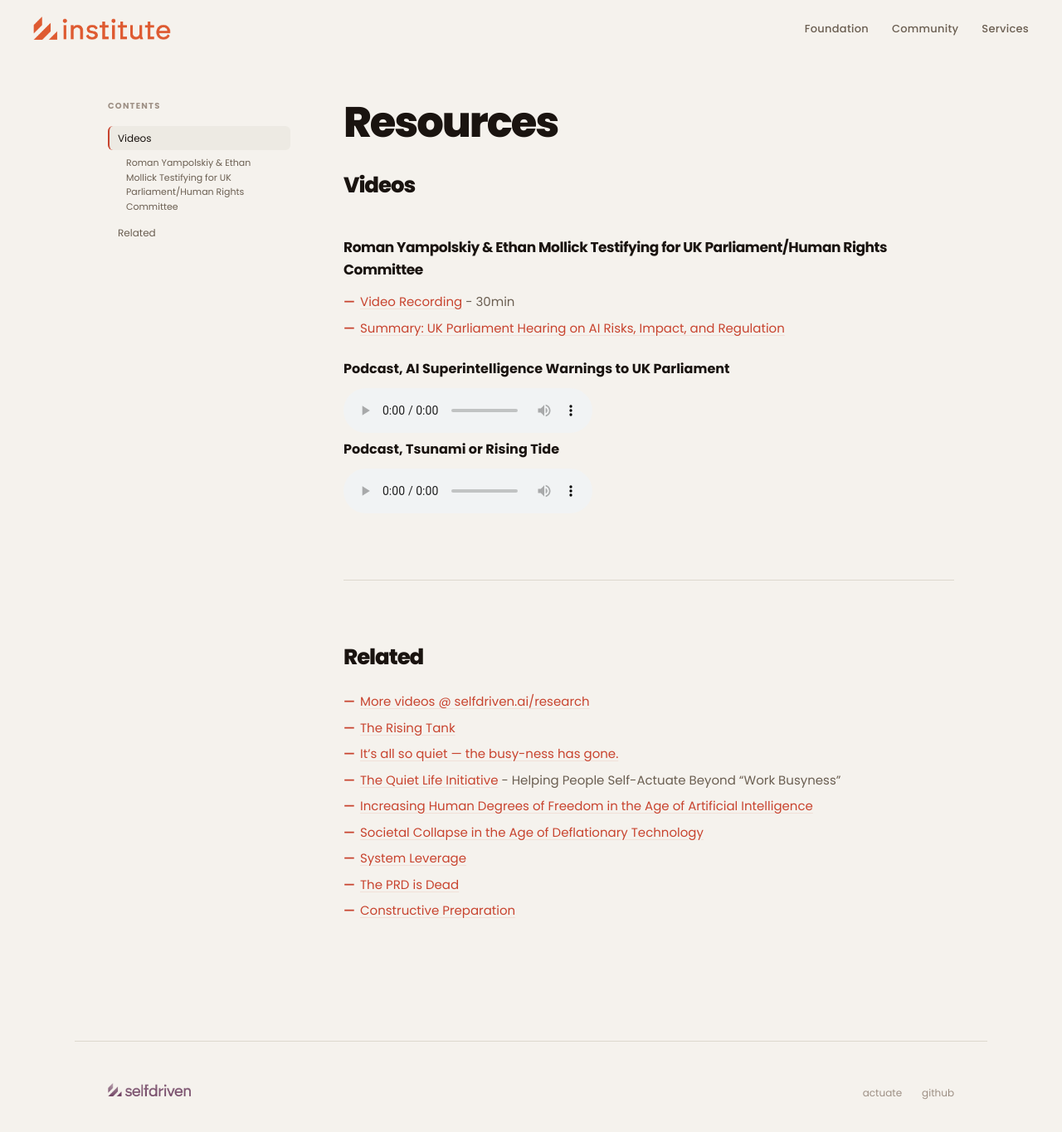
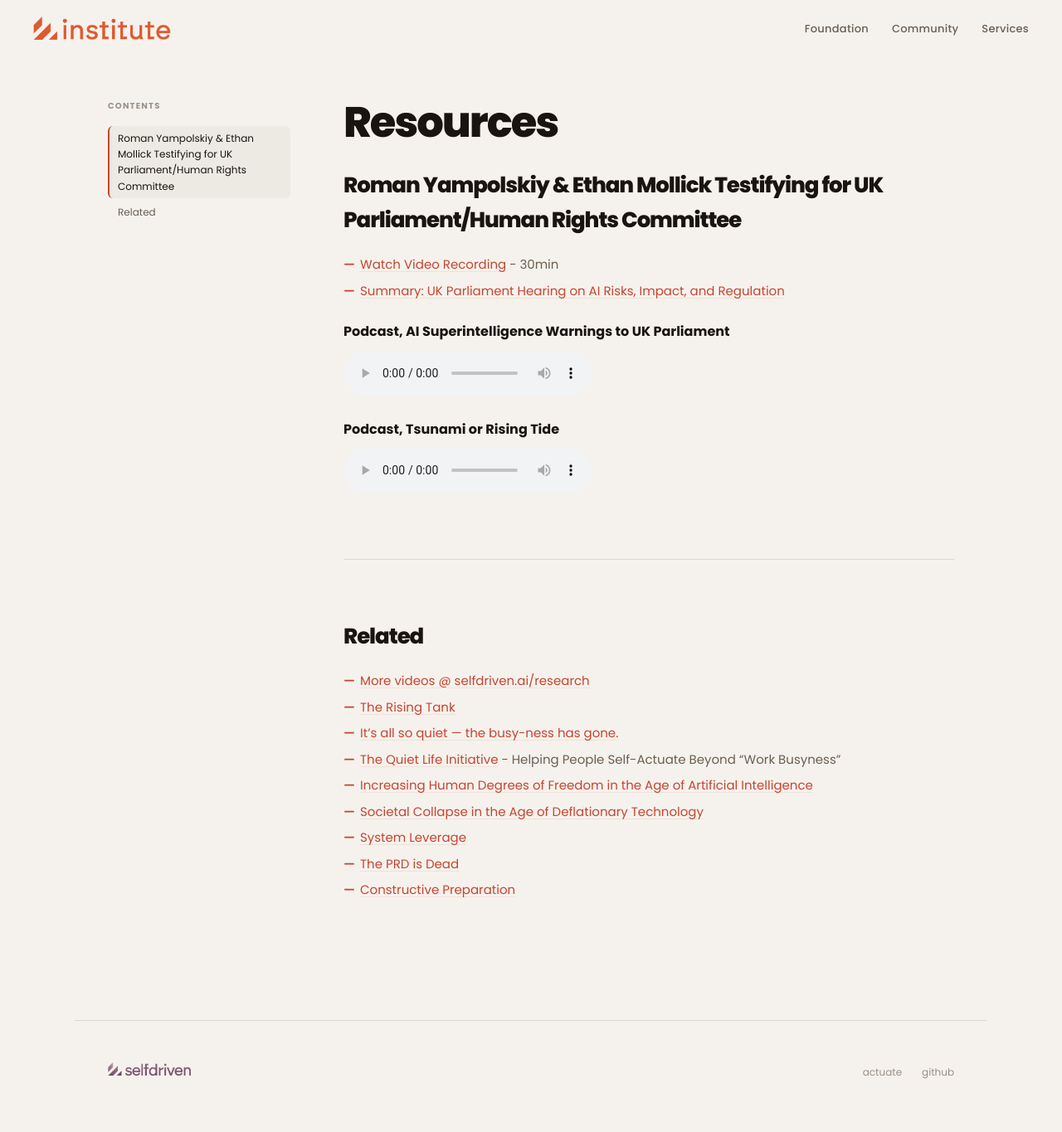
Before and after one commit to selfdriven-foundation/selfdriven-institute, a Jekyll site: the page built from docs/pages/resources.md, in a window 1280 px wide and 1377 px high. Shown: the top 1365 px of the window at 83% size. Built offline with Jekyll 4.4.1, drawn with Linux system fonts in a browser that asks for light colours.

Commit message:
Update resources.md

```diff
--- a/docs/pages/resources.md
+++ b/docs/pages/resources.md
@@ -7,11 +7,9 @@ description: "selfdriven Institute — resources for governance frameworks for a
 
 # Resources
 
-## Videos
+## Roman Yampolskiy & Ethan Mollick Testifying for UK Parliament/Human Rights Committee
 
-### Roman Yampolskiy & Ethan Mollick Testifying for UK Parliament/Human Rights Committee
-
-- [Video Recording](https://youtu.be/7R1T80zv27Q) - 30min
+- [Watch Video Recording](https://youtu.be/7R1T80zv27Q) - 30min
 - [Summary: UK Parliament Hearing on AI Risks, Impact, and Regulation](/resources/summary-uk-parliament-hearing-on-ai-risks-Impact-and-regulation)
 
 <div style="font-weight:bold; margin-bottom:10px;">Podcast, AI Superintelligence Warnings to UK Parliament</div>
@@ -20,7 +18,7 @@ description: "selfdriven Institute — resources for governance frameworks for a
 	Your browser does not support the audio element.
 </audio>
 
-<div style="font-weight:bold; margin-bottom:10px;">Podcast, Tsunami or Rising Tide</div>
+<div style="font-weight:bold; margin-bottom:10px; margin-top:20px;">Podcast, Tsunami or Rising Tide</div>
 <audio controls>
 	<source src="/assets/audio/selfdriven-institute-ai-superintelligence-warnings-to-UK-parliament.m4a" type="audio/mp4">
 	Your browser does not support the audio element.
```
